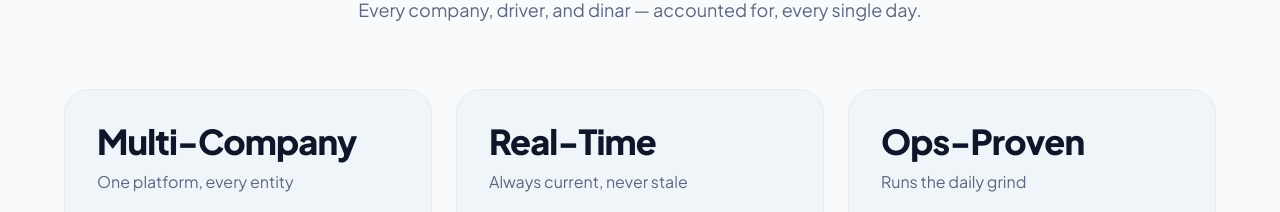
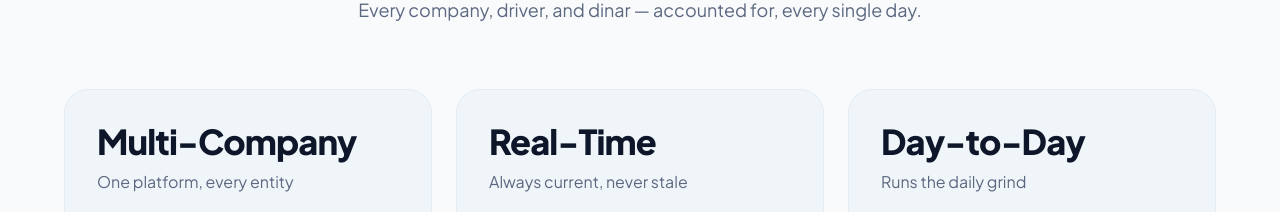
Before and after one commit to FahadAlduaij/fleethub-web, a React (Vite) app: page / in a window 1280 px wide. Shown: the part 1680-1892 px from the top of the page. Built offline with nearby package versions, Linux system fonts and the light colour scheme.

Commit message:
Done — card title is now "Day-to-Day".

```diff
--- a/src/content.js
+++ b/src/content.js
@@ -54,7 +54,7 @@ export const stats = {
       ],
     },
     {
-      stat: 'Ops-Proven',
+      stat: 'Day-to-Day',
       caption: 'Runs the daily grind',
       points: ['Daily delivery logs', 'Petty cash & deductions', 'Full audit trail'],
     },
```
